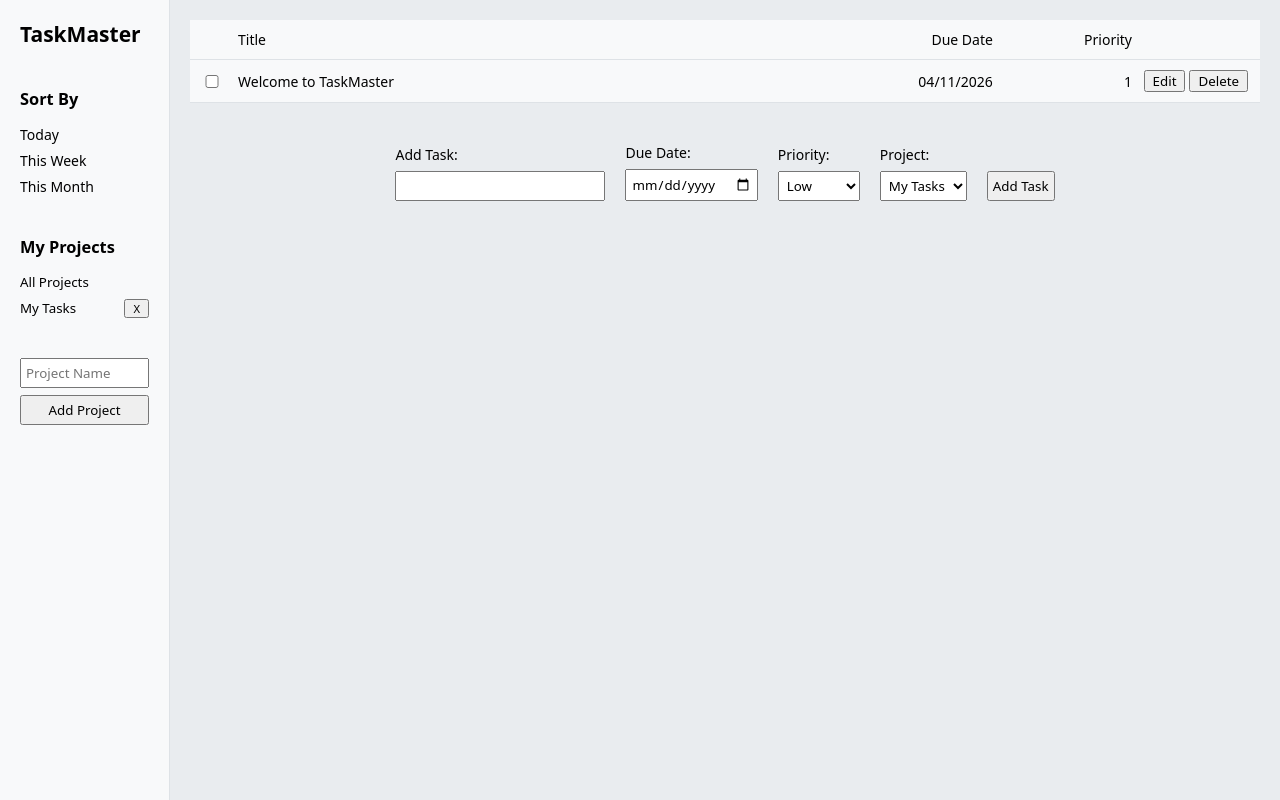
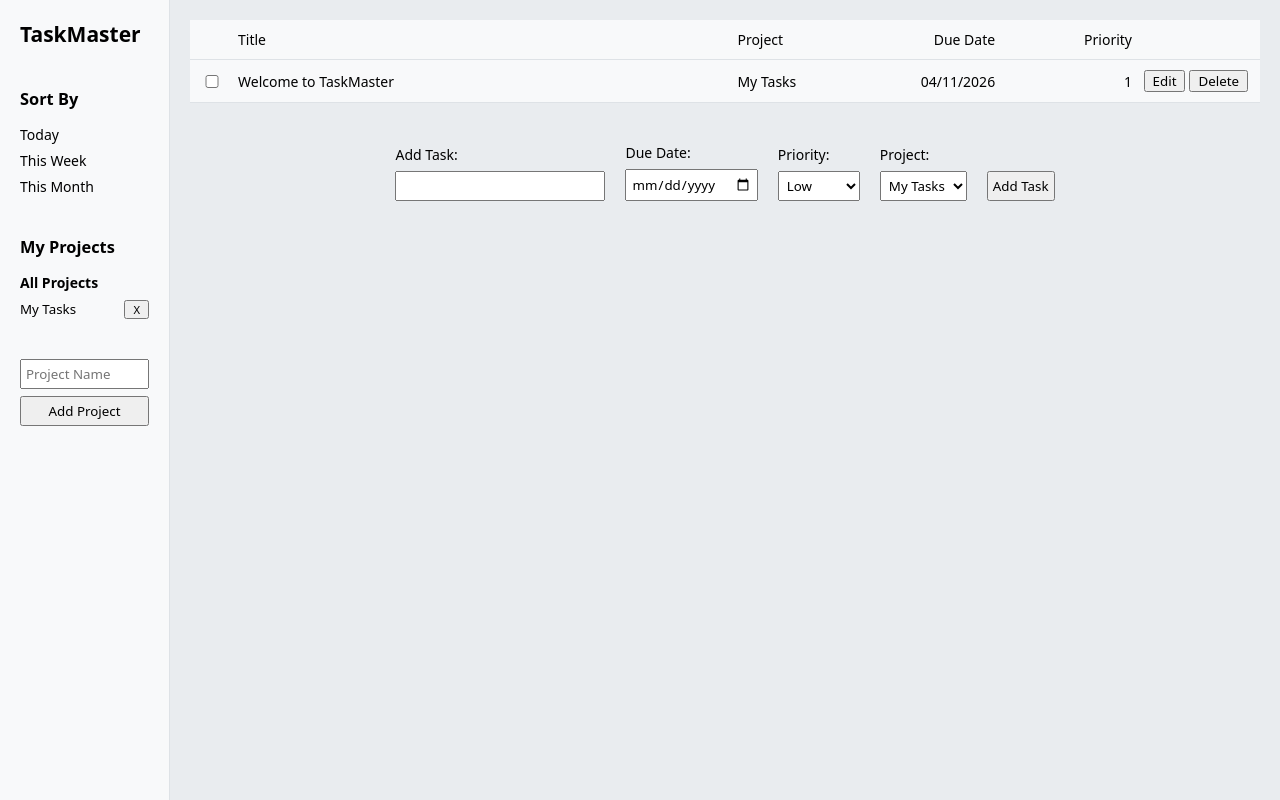
Before and after one commit to filip-writes-code/to-do-app, a website built with webpack: page src/template.html in a window 1280 px wide. Built offline with nearby package versions, Linux system fonts and the light colour scheme.

Commit message:
Tie tasks with projects

```diff
--- a/src/dom.js
+++ b/src/dom.js
@@ -20,12 +20,14 @@ const createTaskWrapperLayout = (task) => {
     //create all divs
     const taskDiv = document.createElement('div')
     const titleDiv = document.createElement('div')
+    const projectIdDiv = document.createElement('div')
     const dueDateDiv = document.createElement('div')
     const priorityDiv = document.createElement('div')
     const actionsDiv = document.createElement('div')
     //assign classes to divs
     taskDiv.classList.add('task');
     titleDiv.classList.add('title');
+    projectIdDiv.classList.add('project-id')
     dueDateDiv.classList.add('due-date');
     priorityDiv.classList.add('priority');
     actionsDiv.classList.add('actions');
@@ -42,12 +44,14 @@ const createTaskWrapperLayout = (task) => {
     deleteButton.id = "delete"
     //populate text
     titleDiv.innerText = title;
+    projectIdDiv.innerText = projectList.getItemNameFromId(projectId);
     dueDateDiv.innerText = dueDate;
     priorityDiv.innerText = priority;
     //assemble the task card
     taskWrapper.appendChild(taskDiv);
     taskDiv.appendChild(checkbox);
     taskDiv.appendChild(titleDiv);
+    taskDiv.appendChild(projectIdDiv);
     taskDiv.appendChild(dueDateDiv);
     taskDiv.appendChild(priorityDiv);
     taskDiv.appendChild(actionsDiv);
@@ -73,6 +77,7 @@ const createProjectWrapper = (projectObj) => {
     projectWrapper.classList.add('project-wrapper')
     projectWrapper.dataset.id = id;
 
+    projectButton.id = 'project-title'
     projectButton.textContent = title;
     if (activeProject === id) {projectButton.classList.add('active-project')}
     //actions section
@@ -91,6 +96,25 @@ const createProjectWrapper = (projectObj) => {
     return projectWrapper;
 }
 
+const createAllProjectsWrapper = () => {
+    const id = "ALL";
+    const title = "All Projects";
+    const projectWrapper = document.createElement('div')
+    const projectButton = document.createElement('button');
+
+    projectWrapper.classList.add('project-wrapper')
+    projectWrapper.dataset.id = id;
+
+    projectButton.id = 'project-title'
+    projectButton.textContent = title;
+    if (activeProject === id) {projectButton.classList.add('active-project')}
+    //actions section
+
+    //assemble everything
+    projectWrapper.appendChild(projectButton)
+    return projectWrapper;
+}
+
 const createProjectDropdownItem = (projectObj) => {
     const {
         id,
@@ -104,6 +128,10 @@ const createProjectDropdownItem = (projectObj) => {
 
 const addTaskToDom = (taskObj) => {
     contentDiv.appendChild(createTaskWrapperLayout(taskObj));
+}
+
+const addAllProjectsToDom = (projectObj) => {
+    projectContentDiv.appendChild(createAllProjectsWrapper());
 }
 
 const addProjectToDom = (projectObj) => {
@@ -131,6 +159,7 @@ export const renderTasks = () => {
 export const renderProjects = () => {
     projectContentDiv.innerHTML = '';
     projectDropdown.innerHTML = '';
+    addAllProjectsToDom();
     projectList.items.forEach(project => {
         addProjectToDom(project);
         addProjectToDropdown(project);
--- a/src/index.js
+++ b/src/index.js
@@ -62,14 +62,14 @@ document.querySelector('.content').addEventListener ('click', (e) => {
 document.querySelector('.projects-content').addEventListener ('click', (e) => {
     if (e.target.id === 'delete') {
         const id = e.target.closest('.project-wrapper').dataset.id;
-        projectList.removeItem(id)
+        projectList.removeItem(id);
         render();
     };
 })
 
 //event listener for active project
 document.querySelector('.projects').addEventListener('click', (e) => {
-    if (e.target.closest('.project-wrapper').dataset.id) {
+    if (e.target.id === 'project-title') {
         activeProject = e.target.closest('.project-wrapper').dataset.id;
         render();
     }
--- a/src/items.js
+++ b/src/items.js
@@ -35,6 +35,15 @@ export class List {
         populateStorage();
     }
 
+    getItemNameFromId(id) {
+        const projectsArray = this.items.filter(item => item.id === id);
+        if (projectsArray.length) {
+            return projectsArray[0].title;
+        } else {
+            return "";
+        }
+    }
+
     populateFromStorage(storageKey) {
         const storageInput = readFromStorage(storageKey)
         if (storageInput) {
--- a/src/styles.css
+++ b/src/styles.css
@@ -87,7 +87,7 @@ html {
 
 .task {
     display: grid;
-    grid-template-columns: 20px minmax(100px, 5fr) 1fr 1fr 100px;
+    grid-template-columns: 20px minmax(150px, 4fr) 1fr 1fr 1fr 100px;
     padding: 10px 12px;
     gap: 16px;
     align-items: center;
--- a/src/template.html
+++ b/src/template.html
@@ -19,7 +19,6 @@
             </div>
             <div class="projects menu-section">
                 <h3>My Projects</h3>
-                <div class="project-wrapper" data-id="ALL"><button>All Projects</button></div>
                 <div class="projects-content menu-section"></div>
             </div>
             <div class="add-project menu-section">
@@ -34,6 +33,7 @@
                 <div class="tasks-header task">
                     <div class="completed"></div>
                     <div class="title">Title</div>
+                    <div class="project-id">Project</div>
                     <div class="due-date">Due Date</div>
                     <div class="priority">Priority</div>
                     <div class="actions"></div>
```
